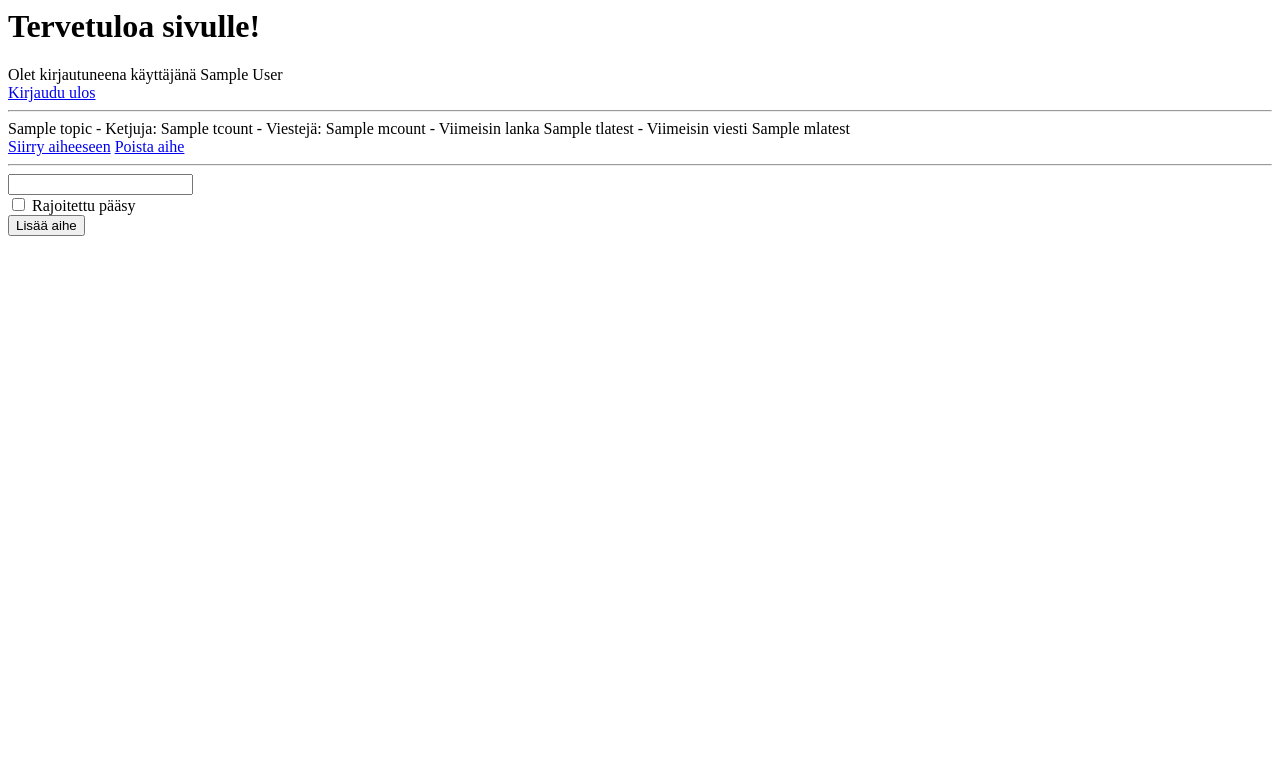
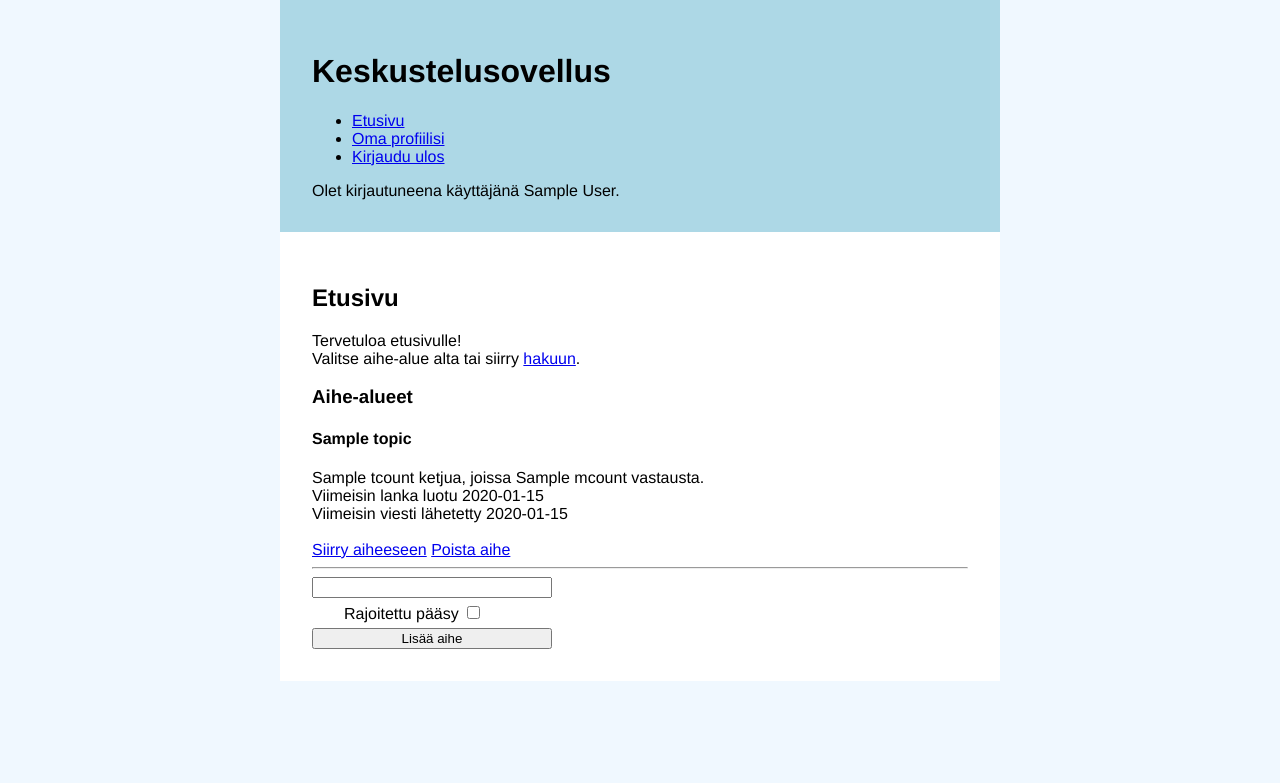
Before and after one commit to Cherrybowll/tsoha-forum, a Flask app: template templates/index.html in a window 1280 px wide. Shown: the top 783 px of the page. Run offline with Flask 3, Linux system fonts and the light colour scheme; the visitor is signed in with stand-in values (Sample User, id 1); the template is opened without the code that fills it: most values are stand-ins (such as "Sample title", 1, 10 or a date in 2020).

Commit message:
Change UI and fix some bugs

```diff
--- /dev/null
+++ b/static/main.css
@@ -0,0 +1,28 @@
+body {
+    margin: auto;
+    max-width: 45em;
+    font-family: 'Helvetica', 'Arial', sans-serif;
+    background-color: aliceblue;
+}
+
+form {
+    display: grid;
+    max-width: 15em;
+    grid-template-columns: 5em 10 em;
+    grid-row-gap: .3em;
+}
+
+.header {
+    background-color: lightblue;
+    padding: 2em;
+}
+
+.content {
+    background-color: white;
+    padding: 2em;
+}
+
+.checkbox_on_line {
+    display: inline-block;
+    padding: 0 2em;
+}
--- a/templates/index.html
+++ b/templates/index.html
@@ -1,36 +1,44 @@
-<title>Etusivu</title>
-<h1>Tervetuloa sivulle!</h1>
-{% if session.user_id %}
-Olet kirjautuneena käyttäjänä {{ session.username }}
+{% extends "layout.html" %}
+
+{% block title %}Etusivu{% endblock %}
+{% block content %}
+
+<h2>Etusivu</h2>
+Tervetuloa etusivulle!
 <br>
-<a href="{{ url_for('logout') }}">Kirjaudu ulos</a>
-{% else %}
-<a href="{{ url_for('login') }}">Kirjaudu sisään</a>
+Valitse aihe-alue alta tai siirry
+<a href="{{ url_for('search_forum') }}">hakuun</a>.
+
+<h3>Aihe-alueet</h3>
+{% for topic in topics %}
+<h4>{{ topic.name }}</h4>
+{{ topic.tcount }} ketjua, joissa {{ topic.mcount }} vastausta.
 <br>
-<a href="{{ url_for('register') }}">Rekisteröidy</a>
-{% endif %}
-
-<hr>
-{% for topic in topics %}
-{{ topic.name }} - Ketjuja: {{ topic.tcount }} - Viestejä: {{ topic.mcount }}
 {% if topic.tlatest %}
- - Viimeisin lanka {{ topic.tlatest }}
+Viimeisin lanka luotu {{ topic.tlatest.strftime("%Y.%m.%d, %H:%M:%S") }}
+<br>
 {% if topic.mlatest %}
- - Viimeisin viesti {{ topic.mlatest }}
+Viimeisin viesti lähetetty {{ topic.mlatest.strftime("%Y.%m.%d, %H:%M:%S") }}
+<br>
 {% endif %}
 {% endif %}
 <br>
 <a href="{{ url_for('open_topic',topic_name=topic.name) }}">Siirry aiheeseen</a>
+{% if session.admin_role %}
 <a href="{{ url_for('delete_topic', topic_id=topic.id) }}">Poista aihe</a>
+{% endif %}
 <hr>
 {% endfor %}
 {% if session.admin_role %}
 <form action="{{ url_for('index') }}" method="POST">
 <input type="text" name="new_topic_name">
-<br>
-<input type="checkbox" name="limited_access" value="True"> Rajoitettu pääsy
-<br>
+<div class="checkbox_on_line">
+<label for="limited_access">Rajoitettu pääsy</label>
+<input type="checkbox" id="limited_access" name="limited_access" value="True">
+</div>
 <input type="hidden" name="csrf_token" value="{{ session.csrf_token }}">
 <input type="submit" value="Lisää aihe">
 </form>
 {% endif %}
+
+{% endblock %}
--- /dev/null
+++ b/templates/layout.html
@@ -0,0 +1,27 @@
+<!DOCTYPE html>
+<link rel="stylesheet" href="{{ url_for('static', filename='main.css')}}">
+<meta name="viewport" content="width=device-width, initial-scale=1">
+
+<body>
+    <div class="header">
+        <title>Keskustelusovellus: {% block title %}{% endblock %}</title>
+        <h1>Keskustelusovellus</h1>
+        <nav>
+            <ul>
+                <li><a href="{{ url_for('index') }}">Etusivu</a></li>
+                {% if session.user_id %}
+                <li><a href="{{ url_for('user_profile', user_id=session.user_id) }}">Oma profiilisi</a></li>
+                <li><a href="{{ url_for('logout') }}">Kirjaudu ulos</a></li>
+                {% else %}
+                <li><a href="{{ url_for('login') }}">Kirjaudu sisään</a></li>
+                <li><a href="{{ url_for('register') }}">Rekisteröidy</a></li>
+                {% endif %}
+            </ul>
+        </nav>
+        {% if session.user_id %}
+        Olet kirjautuneena käyttäjänä {{ session.username }}.
+        {% endif %}
+    </div>
+
+    <div class="content">{%block content %}{% endblock %}</div>
+</body>
```
Also changed, not shown: discussion.py (+5 -5 lines), templates/edit_message.html (+9 -4 lines), templates/edit_thread.html (+12 -6 lines), templates/login.html (+12 -5 lines), templates/register.html (+14 -7 lines), templates/search_forum.html (+14 -5 lines), templates/search_results.html (+19 -6 lines), templates/thread.html (+11 -5 lines), templates/topic.html (+12 -6 lines), templates/user_profile.html (+10 -1 lines).
